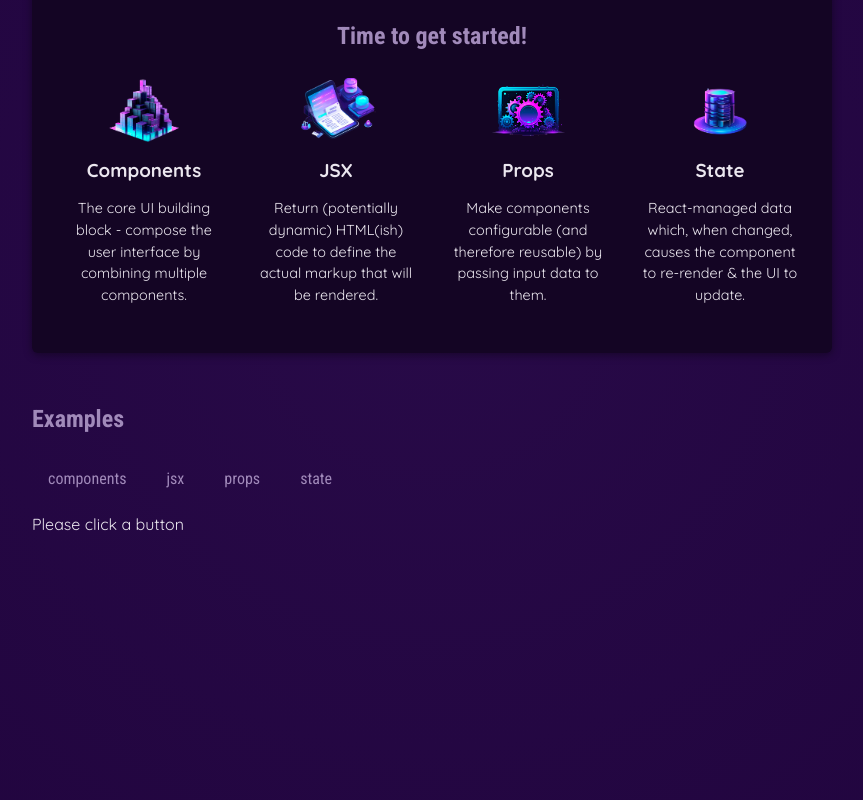
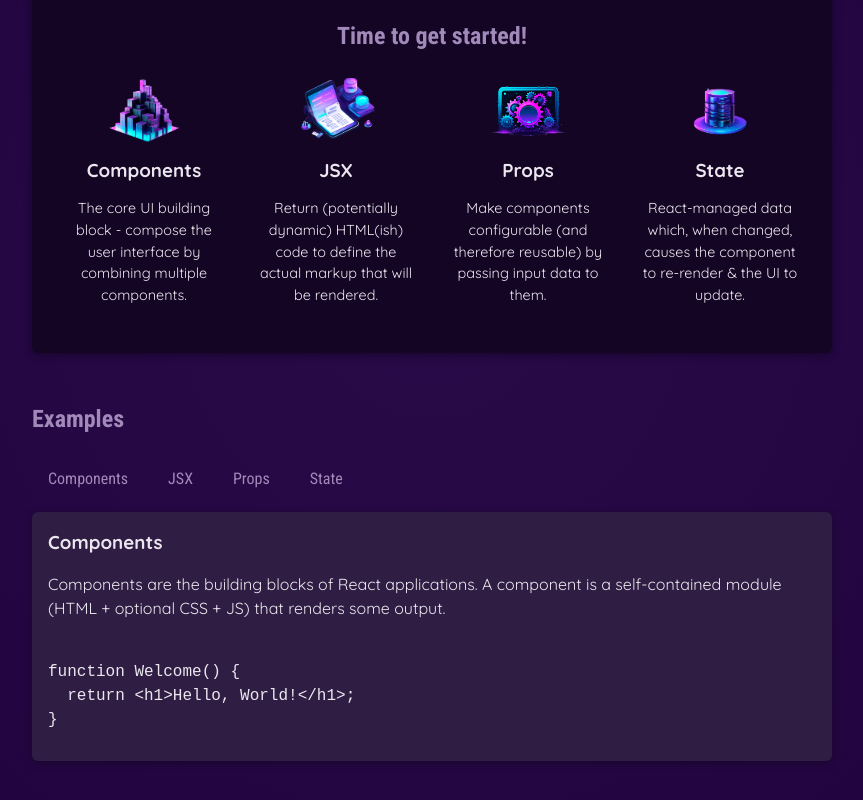
Before and after one commit to devYuraKim/react-max, a React (Vite) app in the folder 03ReactEssentials/: page / in a window 1280 px wide. Shown: the part 346-1146 px from the top of the page, without its empty margins (208-1071 px from the left). Built offline with nearby package versions, Linux system fonts and the light colour scheme.

Commit message:
small improvement: toLowerCase() for input parameter

```diff
--- a/03ReactEssentials/src/App.jsx
+++ b/03ReactEssentials/src/App.jsx
@@ -5,10 +5,10 @@
 import { EXAMPLES } from "./data";
 
 function App() {
-  const [tabContent, setTabContent] = useState("Please click a button");
+  const [tabContent, setTabContent] = useState("components");
 
   function handleClick(input) {
-    setTabContent(EXAMPLES[input].description);
+    setTabContent(input.toLowerCase());
 
     // == resolve setState lagging problem by directly capturing value
     // const newTabContent = input;
@@ -30,12 +30,18 @@
         <section id="examples">
           <h2>Examples</h2>
           <menu>
-            <TabButton onClick={handleClick}>components</TabButton>
-            <TabButton onClick={handleClick}>jsx</TabButton>
-            <TabButton onClick={handleClick}>props</TabButton>
-            <TabButton onClick={handleClick}>state</TabButton>
+            <TabButton onClick={handleClick}>Components</TabButton>
+            <TabButton onClick={handleClick}>JSX</TabButton>
+            <TabButton onClick={handleClick}>Props</TabButton>
+            <TabButton onClick={handleClick}>State</TabButton>
           </menu>
-          {tabContent}
+          <div id="tab-content">
+            <h3>{EXAMPLES[tabContent].title}</h3>
+            <p>{EXAMPLES[tabContent].description}</p>
+            <pre>
+              <code>{EXAMPLES[tabContent].code}</code>
+            </pre>
+          </div>
         </section>
       </main>
     </div>
```
